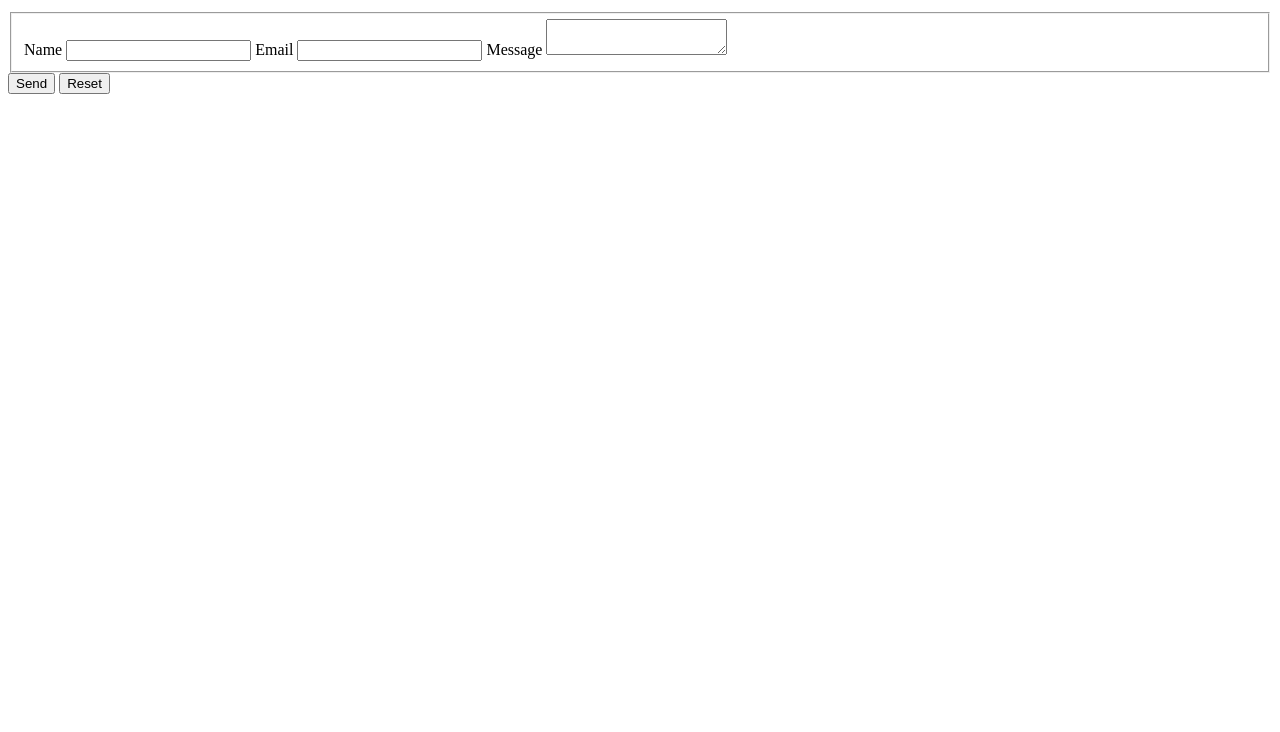
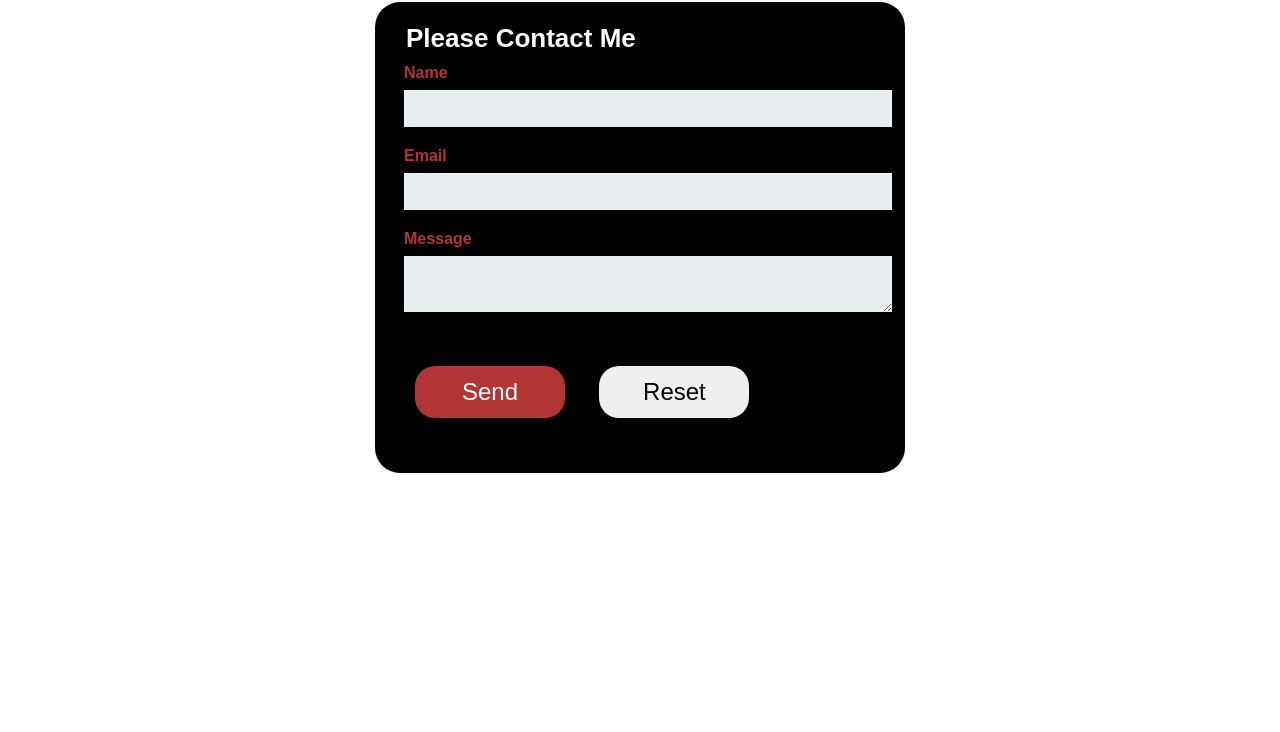
Before and after one commit to Fenix890/js-contactform, a plain HTML site: page index.html in a window 1280 px wide. Shown: the part 68-800 px from the top of the page. Drawn offline with nearby package versions, Linux system fonts and the light colour scheme.

Commit message:
Create CSS presentation and edit HTML

```diff
--- a/index.html
+++ b/index.html
@@ -15,7 +15,7 @@
             <input type="text" id="name" name="name" class="stored">
 
             <label for="mail">Email</label>
-            <input type="email" id="email" name="email" class="stored">
+            <input type="email" id="email" name="mail" class="stored">
 
             <label for="message">Message</label>
             <textarea id="message" name="message" class="stored"></textarea>
--- a/styles.sass
+++ b/styles.sass
@@ -0,0 +1,65 @@
+body
+    font-family: sans-serif, Arial, Helvetica
+    color: #B23535
+
+form
+    width: 500px
+    margin: 10px auto
+    margin-top: 70px
+    padding: 15px 15px
+    background: #000
+    padding-bottom: 55px
+    border-radius: 25px
+
+h1
+    margin: 6px 0 4px 16px
+    font-size: 26px
+    color: #fff
+
+input[type="text"], input[type="email"], textarea
+    border: none
+    font-size: 18px
+    height: auto
+    margin: 0
+    outline: 0
+    padding: 8px
+    width: 100%
+    background-color: #e8eeef
+    color: #000
+    margin-bottom: 20px
+
+button
+    border-style: none
+    padding: 12px 22px 12px 22px
+    color: #FFF
+    background-color: #B23535
+    font-size: 24px
+    text-align: center
+    font-style: normal
+    border-radius: 20px
+    margin-top: 10px
+    margin-right: 5%
+    margin-left: 5%
+    width: 30%
+
+fieldset
+    margin-bottom: 10px
+    border: none
+
+label
+    display: block
+    margin-bottom: 8px
+    font-weight: bold
+
+#clear
+    border-style: none
+    padding: 12px 22px 12px 22px
+    color: #000
+    font-size: 24px
+    text-align: center
+    font-style: normal
+    border-radius: 20px
+    margin-top: 10px
+    margin-right: 5%
+    margin-left: 1%
+    width: 30%
```
Also changed, not shown: styles.css, 1 other file.
